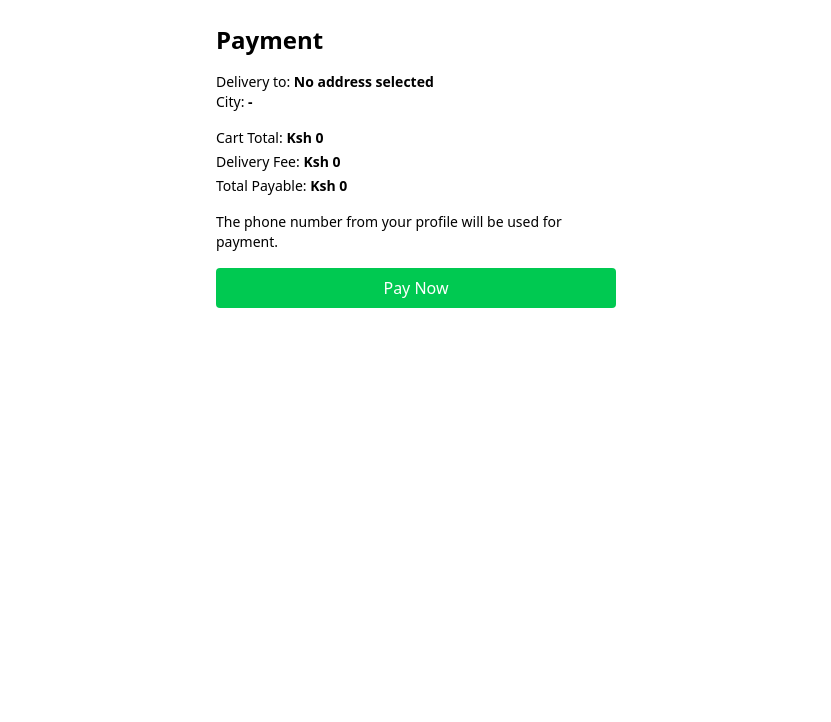
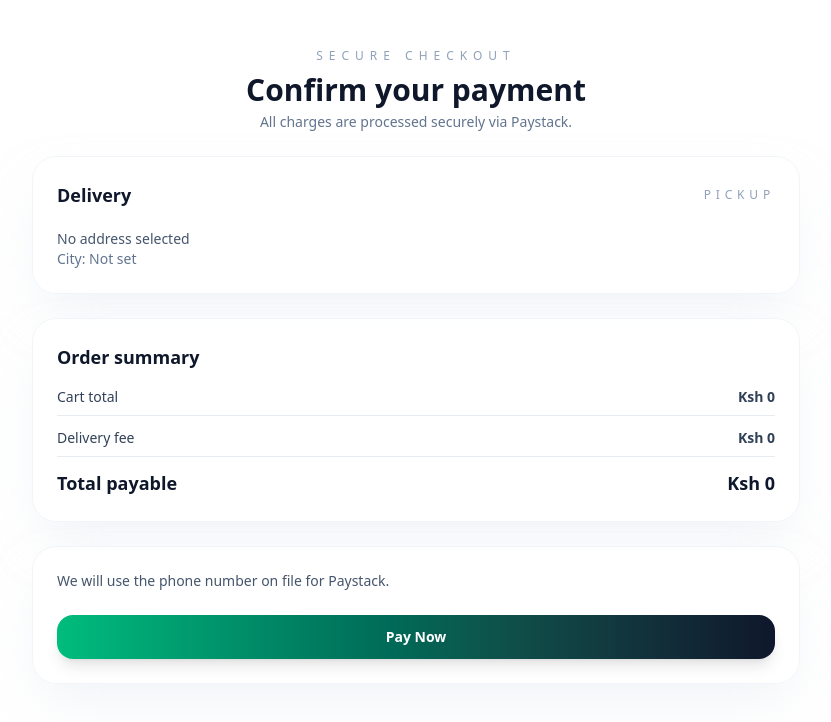
Before and after one commit to meallycooperation-dotcom/tajii, a React (Vite) app: page /payment in a window 1280 px wide. Shown: the top 722 px of the page, without its empty margins (224-1055 px from the left). Built offline with nearby package versions, Linux system fonts and the light colour scheme; no server answers.

Commit message:
fixed ui

```diff
--- a/src/pages/LocationSelect.jsx
+++ b/src/pages/LocationSelect.jsx
@@ -88,22 +88,31 @@ export default function LocationSelect() {
   };
 
   return (
-    <div className="max-w-md mx-auto p-6">
+    <div className="min-h-screen bg-white px-4 py-12 text-slate-900">
+      <div className="mx-auto flex max-w-3xl flex-col gap-6">
+        <header className="text-center">
+          <p className="text-xs uppercase tracking-[0.5em] text-slate-400">
+            Delivery details
+          </p>
+          <h1 className="mt-2 text-3xl font-bold">Choose how to receive your order</h1>
+          <p className="mt-1 text-sm text-slate-500">
+            Wherever you need it, we’ve got you covered.
+          </p>
+        </header>
+
+        <section className="rounded-3xl border border-slate-100 bg-white/80 p-6 shadow-2xl shadow-slate-200/50">
           <button
             onClick={() => navigate("/cart")}
             className="mb-4 text-blue-600 font-medium hover:underline"
           >
-        &larr; Back to Cart
+            &larr; Back to cart
           </button>
-
-      <h1 className="text-2xl font-bold mb-6">Select Delivery or Pickup Option</h1>
 
           {error && (
             <p className="text-red-600 mb-4 p-3 bg-red-50 rounded">{error}</p>
           )}
 
           <form onSubmit={handleSubmit} className="space-y-6">
-        {/* Pickup Option */}
             <div className="space-y-4">
               <label className="flex items-center space-x-2">
                 <input
@@ -118,7 +127,7 @@ export default function LocationSelect() {
               </label>
 
               {form.deliveryType === "pickup" && (
-            <div className="p-4 bg-blue-50 rounded border border-blue-200">
+                <div className="rounded-2xl border border-blue-200 bg-blue-50 p-4">
                   <h3 className="font-bold text-lg text-blue-800 mb-2">
                     Raina Apartment Pickup Station
                   </h3>
@@ -135,7 +144,6 @@ export default function LocationSelect() {
               )}
             </div>
 
-        {/* Delivery Option */}
             <div className="space-y-4">
               <label className="flex items-center space-x-2">
                 <input
@@ -214,11 +222,13 @@ export default function LocationSelect() {
 
             <button
               type="submit"
-          className="w-full bg-blue-500 text-white py-2 rounded hover:bg-blue-600"
+              className="w-full rounded-2xl bg-gradient-to-r from-emerald-500 to-slate-900 px-4 py-3 text-sm font-semibold text-white shadow-lg transition hover:from-emerald-600 hover:to-slate-900"
             >
               Continue to Payment
             </button>
           </form>
+        </section>
+      </div>
     </div>
   );
 }
--- a/src/pages/Orders.jsx
+++ b/src/pages/Orders.jsx
@@ -8,8 +8,8 @@ const currency = new Intl.NumberFormat("en-KE", {
 });
 
 const statusBadge = {
-  pending: "bg-amber-500/20 border border-amber-500/30 text-amber-200",
-  paid: "bg-emerald-500/20 border border-emerald-500/40 text-emerald-200",
+  pending: "bg-amber-500/20 border border-amber-500/30 text-amber-900",
+  paid: "bg-emerald-500/20 border border-emerald-500/40 text-emerald-900",
 };
 
 export default function Orders() {
@@ -40,35 +40,35 @@ export default function Orders() {
   }, []);
 
   return (
-    <div className="min-h-screen bg-slate-950 text-slate-100 px-4 py-10">
-      <div className="max-w-5xl mx-auto space-y-6">
+    <div className="min-h-screen bg-white px-4 py-10 text-slate-900">
+      <div className="mx-auto max-w-5xl space-y-6">
         <header className="flex flex-col gap-3 md:flex-row md:items-center md:justify-between">
           <div>
             <p className="text-xs uppercase tracking-[0.4em] text-slate-500">Orders</p>
-            <h1 className="text-3xl font-bold">Your purchases</h1>
+            <h1 className="text-3xl font-bold text-slate-900">Your purchases</h1>
           </div>
           <button
             onClick={() => navigate(-1)}
-            className="self-start rounded-full border border-white/20 px-4 py-2 text-sm shadow-lg hover:border-emerald-400 transition"
+            className="self-start rounded-full border border-slate-200 px-4 py-2 text-sm shadow hover:border-emerald-400 transition"
           >
             Back to account
           </button>
         </header>
 
         {status === "loading" && (
-          <div className="rounded-2xl border border-slate-800 bg-slate-900/60 p-6 text-center">
-            <p className="text-slate-400">Loading your orders…</p>
+          <div className="rounded-2xl border border-slate-200 bg-white/90 p-6 text-center shadow-sm">
+            <p className="text-slate-500">Loading your orders…</p>
           </div>
         )}
 
         {status === "error" && (
-          <div className="rounded-2xl border border-red-500/50 bg-red-500/10 p-6 text-sm text-red-200">
+          <div className="rounded-2xl border border-red-200 bg-red-50 p-6 text-sm text-red-600 shadow-sm">
             {error || "Unable to load orders right now."}
           </div>
         )}
 
         {status === "loaded" && orders.length === 0 && (
-          <div className="rounded-2xl border border-slate-800 bg-slate-900/60 p-6 text-slate-400">
+          <div className="rounded-2xl border border-slate-200 bg-white/90 p-6 text-slate-500 shadow-sm">
             No orders yet. Shop a product to see your purchases listed here.
           </div>
         )}
@@ -95,30 +95,32 @@ export default function Orders() {
                   }}
                   role="button"
                   tabIndex={0}
-                  className="relative overflow-hidden rounded-3xl border border-white/5 bg-gradient-to-br from-slate-900 via-slate-900/70 to-slate-800 p-5 shadow-2xl shadow-slate-900/60 cursor-pointer focus:outline-none focus:ring-2 focus:ring-emerald-400 focus:ring-offset-2 focus:ring-offset-slate-950"
+                  className="relative overflow-hidden rounded-3xl border border-slate-200 bg-white/90 p-5 shadow-lg shadow-slate-200 cursor-pointer focus:outline-none focus:ring-2 focus:ring-emerald-400 focus:ring-offset-2 focus:ring-offset-white"
                 >
-                  <div className="flex items-center justify-between text-sm text-slate-400">
+                  <div className="flex items-center justify-between text-sm text-slate-500">
                     <span>ID #{order.id}</span>
-                    <span className={`rounded-full px-3 py-1 text-xs ${statusBadge[order.status] || "bg-slate-700/40"}`}>
+                    <span
+                      className={`rounded-full px-3 py-1 text-xs ${statusBadge[order.status] || "bg-slate-200/60 text-slate-800"}`}
+                    >
                       {order.status}
                     </span>
                   </div>
-                  <h2 className="mt-3 text-lg font-semibold text-white">{order.reference}</h2>
-                  <p className="text-slate-400 text-sm">
+                  <h2 className="mt-3 text-lg font-semibold text-slate-900">{order.reference}</h2>
+                  <p className="text-slate-600 text-sm">
                     {order.customer_name} · {order.customer_email}
                   </p>
-                  <p className="text-slate-400 text-sm">
+                  <p className="text-slate-600 text-sm">
                     City: {order.delivery_city || "-"}
                   </p>
-                  <p className="mt-4 text-2xl font-semibold text-white">
+                  <p className="mt-4 text-2xl font-semibold text-slate-900">
                     {currency.format(order.total_amount)}
                   </p>
-                  <p className="text-xs uppercase tracking-[0.25em] text-slate-500">
+                  <p className="text-xs uppercase tracking-[0.25em] text-slate-400">
                     Placed {formattedDate}
                   </p>
-                  <div className="mt-4 space-y-2 text-sm text-slate-300">
+                  <div className="mt-4 space-y-2 text-sm text-slate-600">
                     {items.slice(0, 3).map((item) => (
-                      <div key={item.id} className="flex justify-between text-xs">
+                      <div key={item.id || `${item.name}-${item.quantity}-${item.price}`} className="flex justify-between text-xs">
                         <span>{item.name}</span>
                         <span>
                           {item.quantity} × {currency.format(item.price)}
--- a/src/pages/PaymentPage.jsx
+++ b/src/pages/PaymentPage.jsx
@@ -136,44 +136,78 @@ export default function PaymentPage() {
   };
 
   return (
-    <div className="max-w-md mx-auto p-6">
-      <h1 className="text-2xl font-bold mb-4">Payment</h1>
+    <div className="min-h-screen bg-white px-4 py-12 text-slate-900">
+      <div className="mx-auto flex max-w-3xl flex-col gap-6">
+        <header className="text-center text-slate-900">
+          <p className="text-xs uppercase tracking-[0.5em] text-slate-400">
+            Secure Checkout
+          </p>
+          <h1 className="mt-2 text-3xl font-bold">Confirm your payment</h1>
+          <p className="mt-1 text-sm text-slate-500">
+            All charges are processed securely via Paystack.
+          </p>
+        </header>
 
-      <p className="mb-4 text-sm">
-        Delivery to:{" "}
-        <strong>{deliveryInfo.address || "No address selected"}</strong>
-        <br />
-        City: <strong>{deliveryInfo.city || "-"}</strong>
+        <section className="rounded-3xl border border-slate-100 bg-white/80 p-6 shadow-2xl shadow-slate-200/50 backdrop-blur-sm">
+          <div className="mb-5 flex items-center justify-between">
+            <h2 className="text-lg font-semibold text-slate-900">Delivery</h2>
+            <span className="text-xs uppercase tracking-[0.4em] text-slate-400">
+              {deliveryInfo.deliveryType || "Pickup"}
+            </span>
+          </div>
+          <p className="text-sm text-slate-600">
+            {deliveryInfo.address || "No address selected"}
           </p>
+          <p className="text-sm text-slate-500">
+            City: {deliveryInfo.city || "Not set"}
+          </p>
+        </section>
 
-      <div className="mb-4 text-sm space-y-1">
-        <p>Cart Total: <strong>Ksh {cartTotal}</strong></p>
-        <p>Delivery Fee: <strong>Ksh {deliveryFee}</strong></p>
-        <p>Total Payable: <strong>Ksh {payableTotal}</strong></p>
+        <section className="rounded-3xl border border-slate-100 bg-white/80 p-6 shadow-2xl shadow-slate-200/50 backdrop-blur-sm">
+          <h2 className="text-lg font-semibold text-slate-900">Order summary</h2>
+          <div className="mt-4 space-y-3 text-sm text-slate-700">
+            <div className="flex items-center justify-between border-b border-slate-200/80 pb-2">
+              <span>Cart total</span>
+              <span className="font-semibold">Ksh {cartTotal}</span>
             </div>
+            <div className="flex items-center justify-between border-b border-slate-200/80 pb-2">
+              <span>Delivery fee</span>
+              <span className="font-semibold">Ksh {deliveryFee}</span>
+            </div>
+            <div className="flex items-center justify-between text-lg font-bold text-slate-900">
+              <span>Total payable</span>
+              <span>Ksh {payableTotal}</span>
+            </div>
+          </div>
+        </section>
 
-      <p className="mb-4 text-sm">
-        The phone number from your profile will be used for payment.
+        <section className="rounded-3xl border border-slate-100 bg-white/80 p-6 shadow-2xl shadow-slate-200/50 backdrop-blur-sm">
+          <p className="text-sm text-slate-600">
+            We will use the phone number on file for Paystack.
           </p>
-
           {sessionUser && (
-        <p className="text-xs text-slate-400">
+            <p className="mt-2 text-xs text-slate-500">
               Session email: {sessionUser.email || "not provided"}
             </p>
           )}
-      {error && <p className="text-red-500 text-sm mb-3">{error}</p>}
-
+          {error && (
+            <p className="mt-3 rounded-lg border border-red-200 bg-red-50 px-3 py-2 text-sm text-red-600">
+              {error}
+            </p>
+          )}
           <button
             onClick={handlePayment}
             disabled={loading}
-        className={`w-full py-2 rounded text-white ${
+            className={`mt-6 w-full rounded-2xl px-4 py-3 text-sm font-semibold text-white shadow-lg transition ${
               loading
-            ? "bg-gray-400 cursor-not-allowed"
-            : "bg-green-500 hover:bg-green-600"
+                ? "cursor-not-allowed bg-slate-400"
+                : "bg-gradient-to-r from-emerald-500 to-slate-900 hover:from-emerald-600 hover:to-slate-900"
             }`}
           >
             {loading ? "Redirecting to payment..." : "Pay Now"}
           </button>
+        </section>
+      </div>
     </div>
   );
 }
```
Lines whose indentation alone changed are shown as unchanged.
